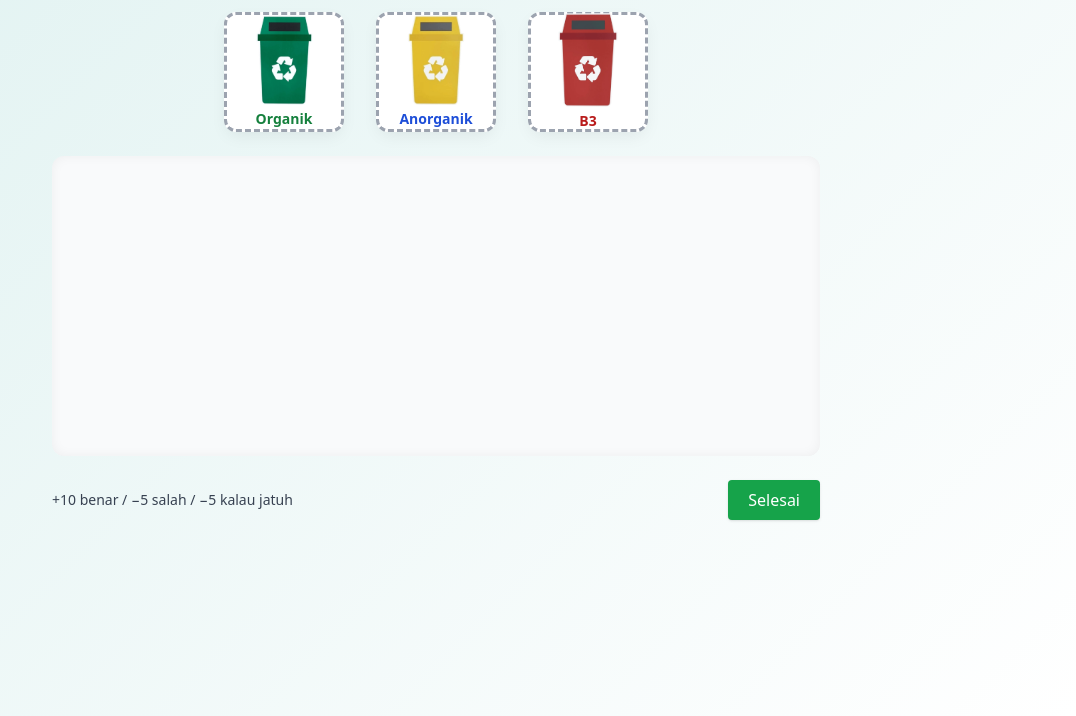
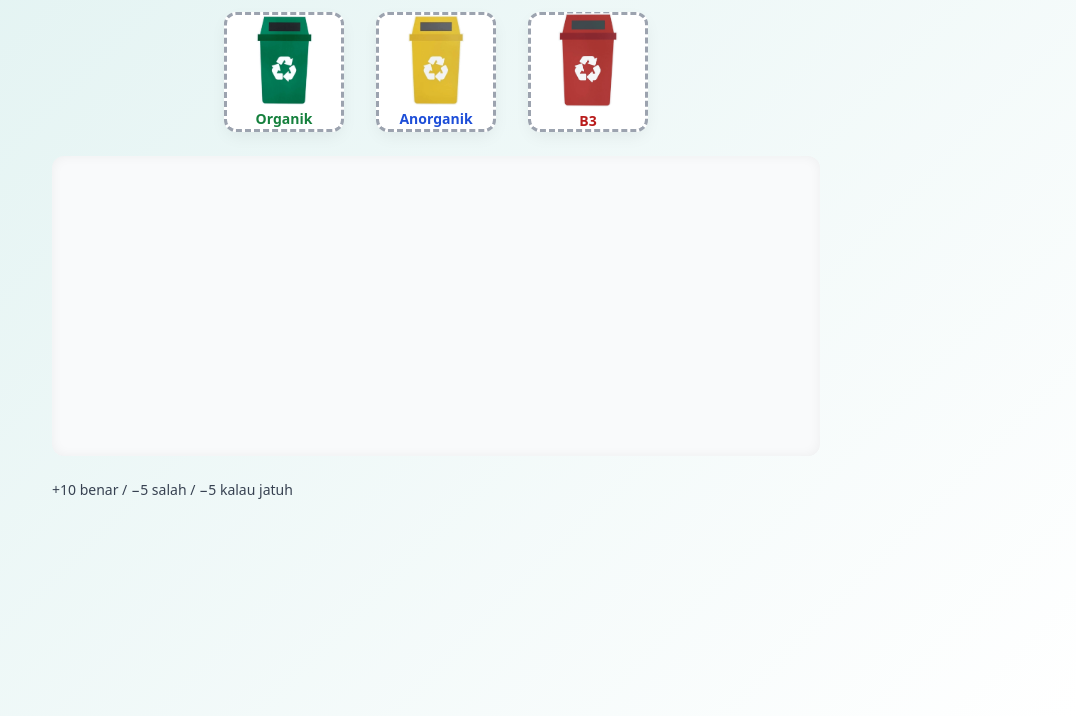
Before and after one commit to Zidandev/sorting-minigame, a plain HTML site: page index.html in a window 1280 px wide. Shown: the part 84-800 px from the top of the page, without its empty margins (204-1280 px from the left). Drawn offline with nearby package versions, Linux system fonts and the light colour scheme.

Commit message:
Add files via upload

```diff
--- a/index.html
+++ b/index.html
@@ -100,11 +100,6 @@
     <!-- Info & finish -->
     <div class="flex justify-between items-center">
       <div class="text-sm text-gray-700">+10 benar / −5 salah / −5 kalau jatuh</div>
-      <div>
-        <button id="btn-finish" class="px-5 py-2 bg-green-600 hover:bg-green-700 text-white rounded shadow">
-          Selesai
-        </button>
-      </div>
     </div>
   </div>
 
```
